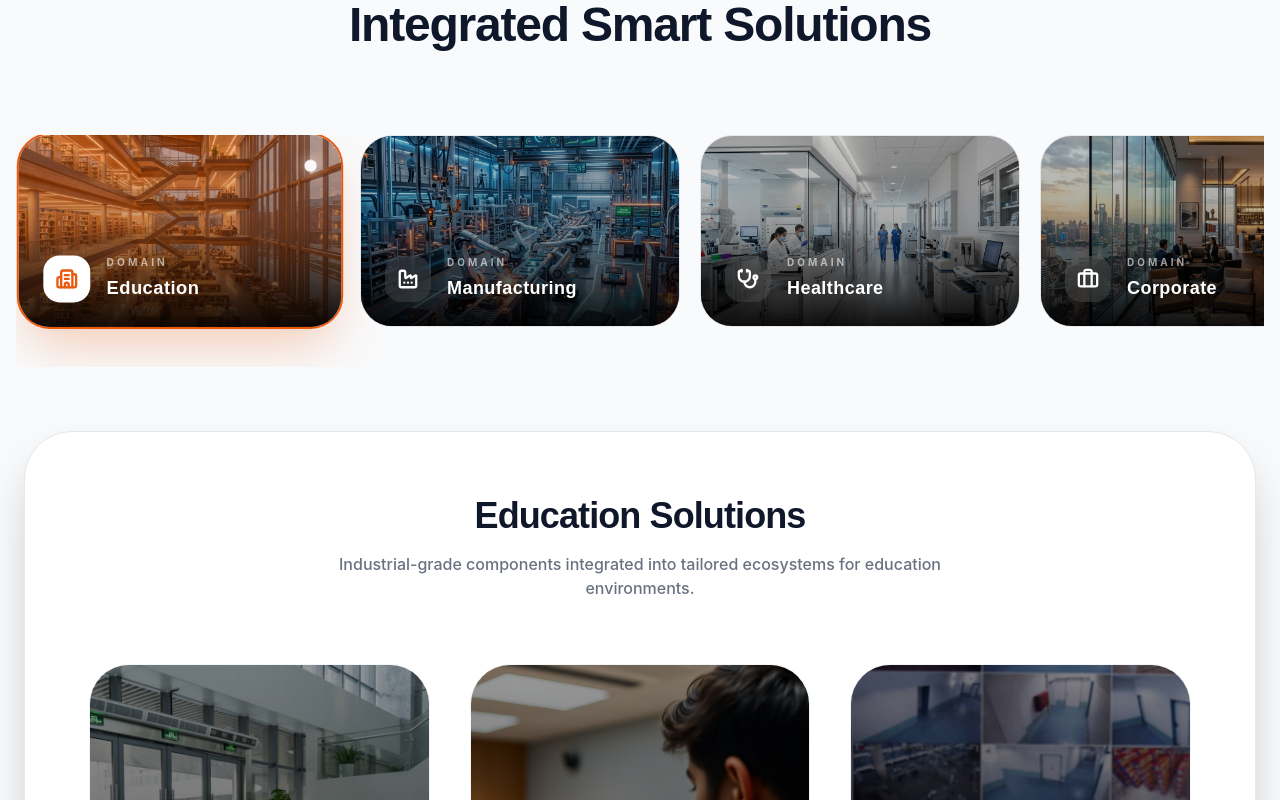
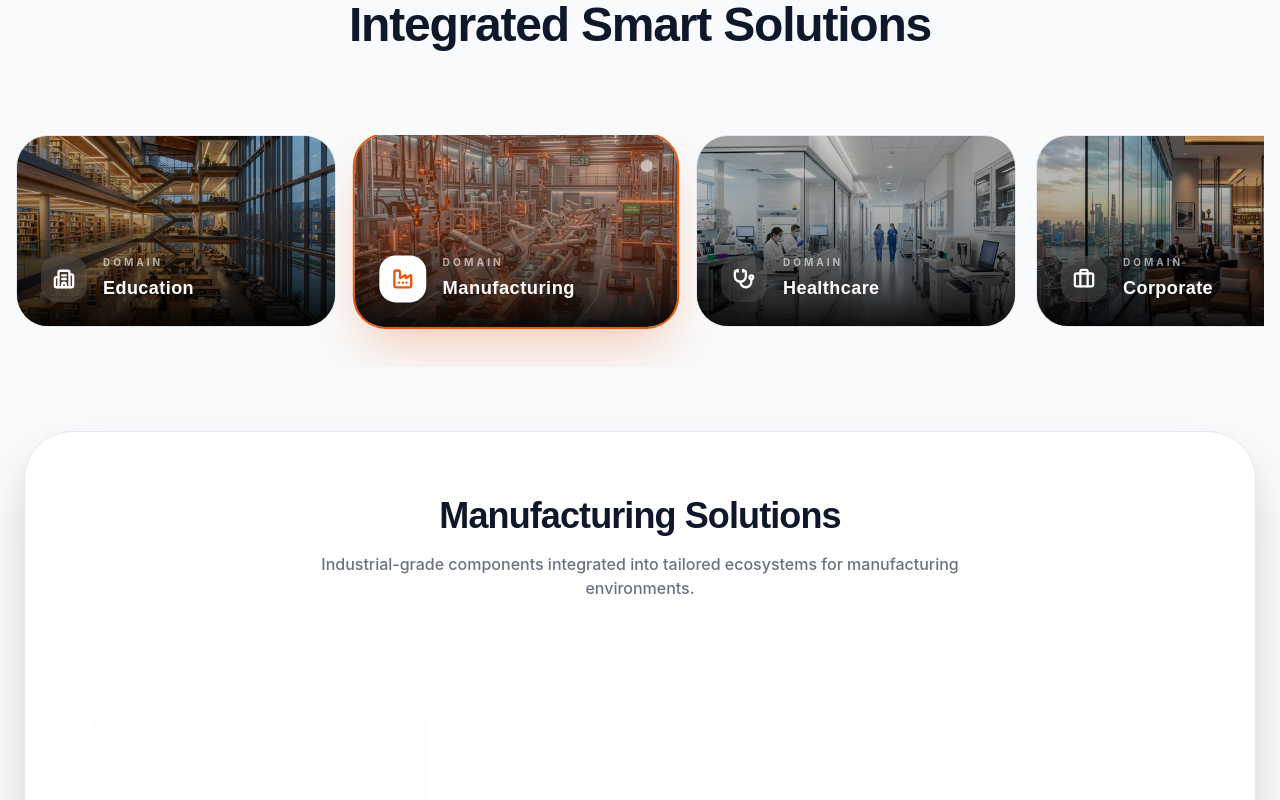
Before and after one commit to deepanshu076/NxSolution, a React (Vite) app: page /solutions in a window 1280 px wide. Shown: the part 780-1580 px from the top of the page. Built offline with nearby package versions, Linux system fonts and the light colour scheme.

Commit message:
feat: implement automatic cycling and auto-scrolling for domain slider

```diff
--- a/src/pages/Solutions.tsx
+++ b/src/pages/Solutions.tsx
@@ -23,7 +23,7 @@ import {
   HardHat,
   Network
 } from "lucide-react";
-import { useState } from "react";
+import { useState, useEffect, useRef } from "react";
 import { Link } from "react-router-dom";
 
 const domainList = [
@@ -66,6 +66,32 @@ const solutionsData = {
 
 export default function Solutions() {
   const [activeDomain, setActiveDomain] = useState("education");
+  const scrollRef = useRef<HTMLDivElement>(null);
+
+  useEffect(() => {
+    const interval = setInterval(() => {
+      setActiveDomain((prev) => {
+        const currentIndex = domainList.findIndex(d => d.id === prev);
+        const nextIndex = (currentIndex + 1) % domainList.length;
+        return domainList[nextIndex].id;
+      });
+    }, 5000);
+
+    return () => clearInterval(interval);
+  }, []);
+
+  useEffect(() => {
+    if (scrollRef.current) {
+      const activeElement = scrollRef.current.querySelector(`[data-domain="${activeDomain}"]`);
+      if (activeElement) {
+        activeElement.scrollIntoView({
+          behavior: 'smooth',
+          block: 'nearest',
+          inline: 'center'
+        });
+      }
+    }
+  }, [activeDomain]);
 
   const activeSolutions = solutionsData[activeDomain as keyof typeof solutionsData] || solutionsData.education;
 
@@ -96,6 +122,7 @@ export default function Solutions() {
 
           <div className="relative mb-16 group/slider">
             <div
+              ref={scrollRef}
               className="flex gap-5 overflow-x-auto pb-10 px-2 -mx-2 scrollbar-hide snap-x snap-mandatory scroll-smooth"
             >
               {domainList.map((dom) => {
@@ -103,6 +130,7 @@ export default function Solutions() {
                 return (
                   <button
                     key={dom.id}
+                    data-domain={dom.id}
                     onClick={() => setActiveDomain(dom.id)}
                     className={`relative flex flex-col items-start justify-end p-6 rounded-[2rem] transition-all duration-500 min-w-[280px] md:min-w-[320px] h-48 overflow-hidden group outline-none snap-start
                       ${isActive
```
